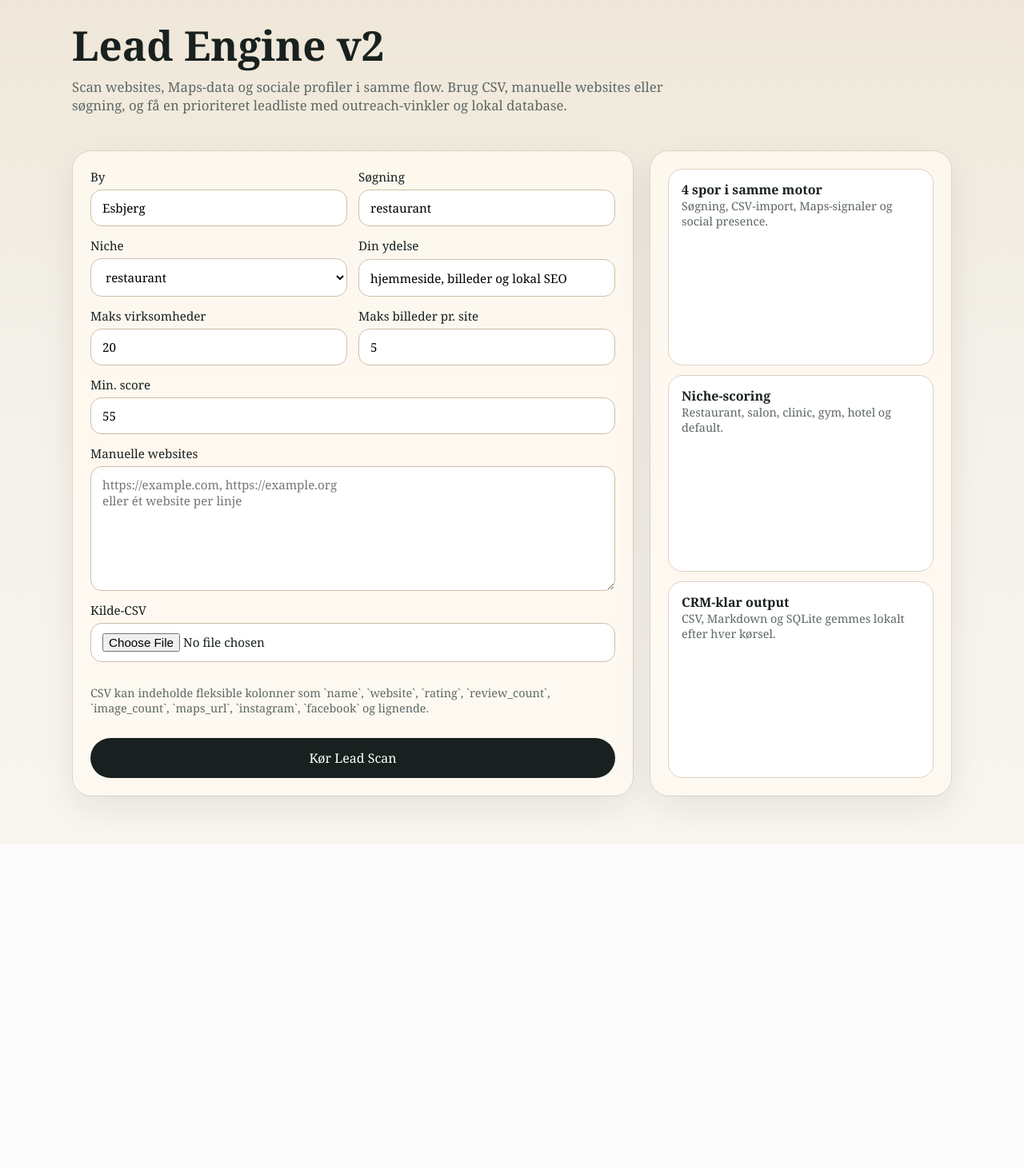
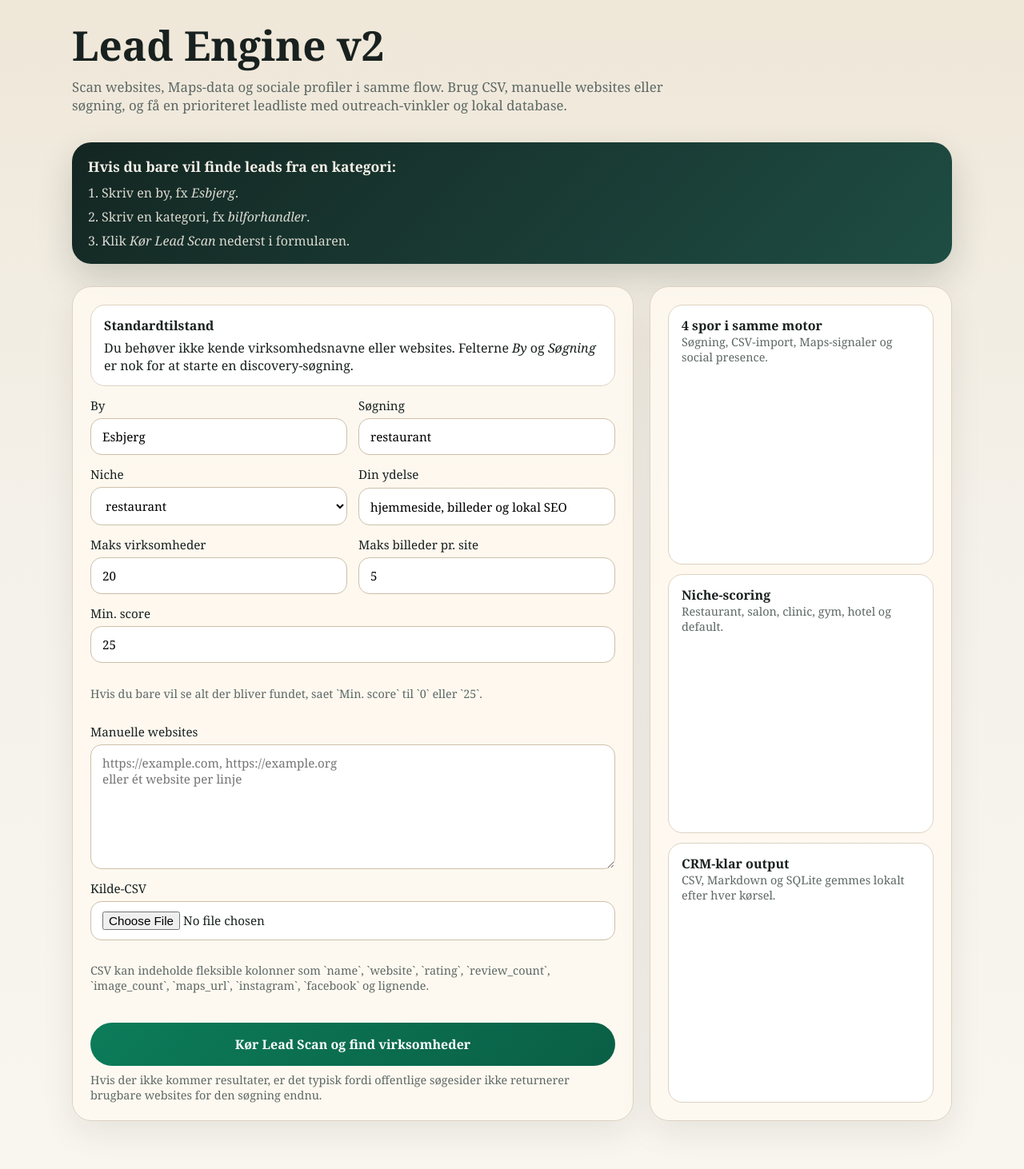
Before and after one commit to gustavharmsen/2026-04-19-import-requests-from-bs4-import-beautifulsoup, a Flask app: page / in a window 1280 px wide. Shown: the whole page at 80% size. Before the commit the page ends 1056 px from the top, so only its background shows below. Run offline with Flask 3, Linux system fonts and the light colour scheme.

Commit message:
Improve empty state and lower default score threshold

```diff
--- a/app.py
+++ b/app.py
@@ -71,7 +71,7 @@ def index():
             "max_businesses": DEFAULT_MAX_BUSINESSES,
             "max_images": DEFAULT_MAX_IMAGES,
             "service_offer": DEFAULT_SERVICE,
-            "min_score": 55,
+            "min_score": 25,
         },
     )
 
--- a/templates/index.html
+++ b/templates/index.html
@@ -29,6 +29,23 @@
         display: grid;
         gap: 18px;
         margin-bottom: 28px;
+      }
+      .quickstart {
+        display: grid;
+        gap: 10px;
+        padding: 18px 20px;
+        border-radius: 24px;
+        background: linear-gradient(135deg, #142622 0%, #1e4d43 100%);
+        color: #f5f1e8;
+        box-shadow: 0 18px 44px rgba(20, 38, 34, 0.18);
+      }
+      .quickstart strong {
+        font-size: 1.1rem;
+      }
+      .steps {
+        display: grid;
+        gap: 8px;
+        color: rgba(245, 241, 232, 0.88);
       }
       h1 {
         margin: 0;
@@ -101,6 +118,27 @@
         color: var(--muted);
         font-size: 0.9rem;
       }
+      .mode-note {
+        padding: 14px 16px;
+        border-radius: 18px;
+        background: #fff;
+        border: 1px solid var(--line);
+      }
+      .mode-note strong {
+        display: block;
+        margin-bottom: 6px;
+      }
+      .submit-row {
+        display: grid;
+        gap: 8px;
+        padding-top: 8px;
+      }
+      .submit-row button {
+        background: linear-gradient(135deg, var(--accent) 0%, #0a5f45 100%);
+        padding: 16px 22px;
+        font-size: 1rem;
+        font-weight: 700;
+      }
       @media (max-width: 900px) {
         .grid, .two {
           grid-template-columns: 1fr;
@@ -115,11 +153,23 @@
           <h1>Lead Engine v2</h1>
           <p class="lead">Scan websites, Maps-data og sociale profiler i samme flow. Brug CSV, manuelle websites eller søgning, og få en prioriteret leadliste med outreach-vinkler og lokal database.</p>
         </div>
+        <div class="quickstart">
+          <strong>Hvis du bare vil finde leads fra en kategori:</strong>
+          <div class="steps">
+            <div>1. Skriv en by, fx <em>Esbjerg</em>.</div>
+            <div>2. Skriv en kategori, fx <em>bilforhandler</em>.</div>
+            <div>3. Klik <em>Kør Lead Scan</em> nederst i formularen.</div>
+          </div>
+        </div>
       </section>
 
       <div class="grid">
         <section class="panel">
           <form method="post" enctype="multipart/form-data">
+            <div class="mode-note">
+              <strong>Standardtilstand</strong>
+              Du behøver ikke kende virksomhedsnavne eller websites. Felterne <em>By</em> og <em>Søgning</em> er nok for at starte en discovery-søgning.
+            </div>
             <div class="two">
               <label>By
                 <input name="city" value="{{ defaults.city }}">
@@ -151,6 +201,7 @@
             <label>Min. score
               <input type="number" name="min_score" value="{{ defaults.min_score }}">
             </label>
+            <p class="hint">Hvis du bare vil se alt der bliver fundet, saet `Min. score` til `0` eller `25`.</p>
             <label>Manuelle websites
               <textarea name="websites" placeholder="https://example.com, https://example.org&#10;eller ét website per linje"></textarea>
             </label>
@@ -158,7 +209,10 @@
               <input type="file" name="source_csv" accept=".csv">
             </label>
             <p class="hint">CSV kan indeholde fleksible kolonner som `name`, `website`, `rating`, `review_count`, `image_count`, `maps_url`, `instagram`, `facebook` og lignende.</p>
-            <button type="submit">Kør Lead Scan</button>
+            <div class="submit-row">
+              <button type="submit">Kør Lead Scan og find virksomheder</button>
+              <div class="hint">Hvis der ikke kommer resultater, er det typisk fordi offentlige søgesider ikke returnerer brugbare websites for den søgning endnu.</div>
+            </div>
           </form>
         </section>
 
```
Also changed, not shown: templates/results.html (+12 -0 lines).
